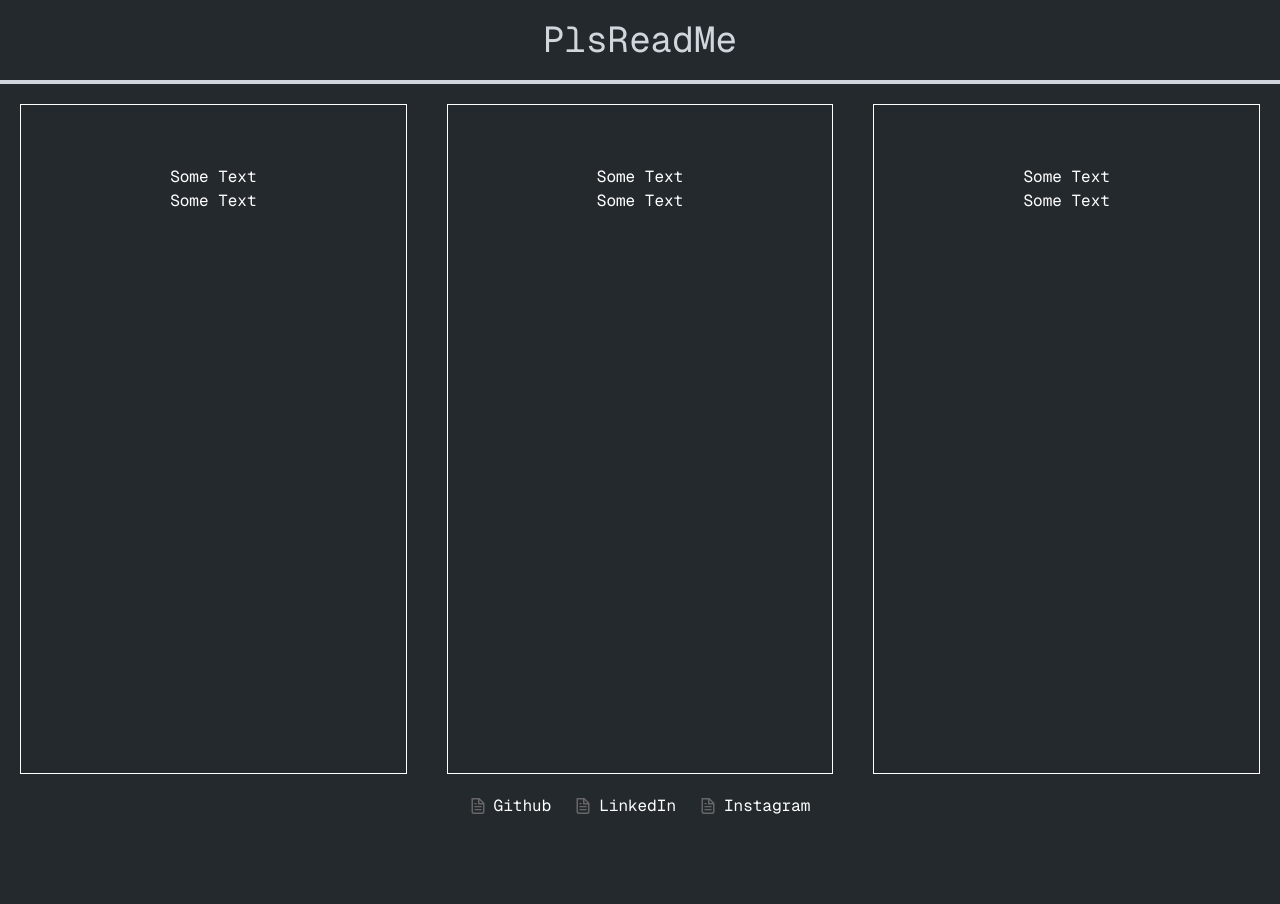
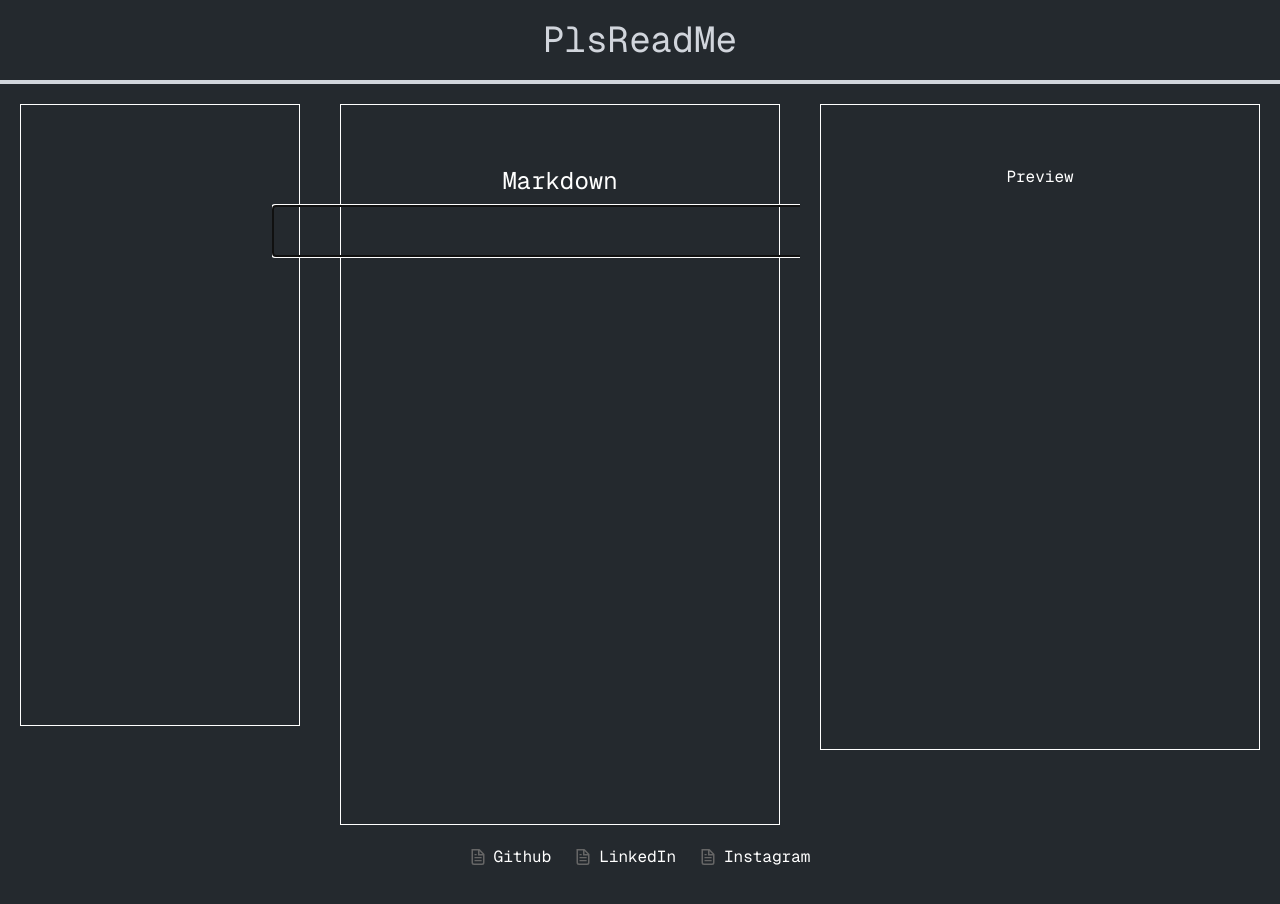
Before and after one commit to tgriarte26/PlsReadMe, a Next.js app: page / in a window 1280 px wide. Shown: the top 904 px of the page. Built offline with nearby package versions, Linux system fonts and the light colour scheme.

Commit message:
editor and preview columns completed

```diff
--- a/package.json
+++ b/package.json
@@ -11,7 +11,9 @@
   "dependencies": {
     "next": "^15.5.2",
     "react": "^19.1.0",
-    "react-dom": "^19.1.0"
+    "react-dom": "^19.1.0",
+    "react-markdown": "^10.1.0",
+    "remark-gfm": "^4.0.1"
   },
   "devDependencies": {
     "@eslint/eslintrc": "^3",
--- /dev/null
+++ b/src/MarkdownEditor.tsx
@@ -0,0 +1,24 @@
+'use client';
+import React from 'react';
+
+type MarkdownEditorProps = {
+  markdownInput: string;
+  setMarkdownInput: React.Dispatch<React.SetStateAction<string>>;
+}
+
+export default function MarkdownEditor({ markdownInput, setMarkdownInput}: MarkdownEditorProps ) {
+
+  return (
+    <div className="flex">
+      <div className="overflow-hidden">
+        <div className="text-2xl text-center pb-2">Markdown</div>
+        <textarea
+          autoFocus
+          className="w-xl border-2 border-white-300 overflow-x-hidden text-1.5xl resize-none outline-white-300"
+          value={markdownInput}
+          onChange={ (e) => setMarkdownInput(e.target.value) }
+          ></textarea>
+      </div>
+    </div>
+  )
+}
--- /dev/null
+++ b/src/MarkdownPreview.tsx
@@ -0,0 +1,49 @@
+'use client';
+import React from 'react';
+import ReactMarkdown, { Components } from 'react-markdown';
+import remarkGfm from 'remark-gfm';
+
+type MarkdownPreviewProps = {
+  markdownInput: string;
+  setMarkdownInput: React.Dispatch<React.SetStateAction<string>>;
+}
+
+export default function MarkdownPreview({ markdownInput, setMarkdownInput} : MarkdownPreviewProps) {
+
+  return (
+      <div className="wrapper">
+        <div className="head">
+          Preview
+        </div>
+
+        <ReactMarkdown
+          remarkPlugins={[remarkGfm]}
+          components={{ code: CodeBlock }}>
+          {markdownInput}
+        </ReactMarkdown>
+      </div>
+  )
+}
+
+
+const CodeBlock: Components['code'] = ({className, children }) => {
+  const isBlock = Boolean(className);
+
+  if (!children) return null;
+
+  if (!isBlock) {
+    return (
+      <code className="bg-gray-200 px-1 rounded">
+        {children}
+      </code>
+    )
+  }
+
+  return (
+    <pre className="bg-gray-900 p-3 rounded overflow-x-auto">
+      <code className={className}>
+        {children}
+      </code>
+    </pre>
+  )
+}
--- a/src/app/components/Body.tsx
+++ b/src/app/components/Body.tsx
@@ -1,22 +1,30 @@
+'use client';
+import { useState } from "react";
+import MarkdownEditor from "../../MarkdownEditor";
+import MarkdownPreview from "../../MarkdownPreview";
 export default function Body() {
+    const [markdownInput, setMarkdownInput] = useState<string>('');
+
     return (
         <div className="font-mono flex">
-            <div className="float-left w-1/3 p-5 text-white bg-[#24292e]">
+            <div className="float-left w-2/8 p-5 text-white bg-[#24292e]">
                 <div className="border pb-[70vh] p-15 justify-items-center">
-                    <h1>Some Text</h1>
-                    <h1>Some Text</h1>
                 </div>
             </div>
-            <div className="float-left w-1/3 p-5 text-white bg-[#24292e]">
+            <div className="float-left w-3/8 p-5 text-white bg-[#24292e]">
                 <div className="border pb-[70vh]  p-15 justify-items-center">
-                    <h1>Some Text</h1>
-                    <h1>Some Text</h1>
+                    <MarkdownEditor
+                        markdownInput = {markdownInput}
+                        setMarkdownInput = {setMarkdownInput}
+                    />
                 </div>
             </div>
-            <div className="float-left w-1/3 p-5 text-white bg-[#24292e]">
+            <div className="float-left w-3/8 p-5 text-white bg-[#24292e]">
                 <div className="border pb-[70vh] p-15 justify-items-center">
-                    <h1>Some Text</h1>
-                    <h1>Some Text</h1>
+                    <MarkdownPreview
+                        markdownInput = {markdownInput}
+                        setMarkdownInput = {setMarkdownInput}
+                    />
                 </div>
             </div>
         </div>
--- /dev/null
+++ b/src/app/components/MarkdownComponent.tsx
@@ -0,0 +1,16 @@
+import React, { useState } from 'react';
+import MarkdownEditor from '../../MarkdownEditor';
+import MarkdownPreview from '../../MarkdownPreview';
+
+const MarkdownComponent = () => {
+  const [markdownInput, setMarkdownInput] = useState<string>('');
+
+  return (
+    <div>
+      <MarkdownEditor markdownInput={markdownInput} setMarkdownInput={setMarkdownInput} />
+      <MarkdownPreview markdownInput={markdownInput} setMarkdownInput={setMarkdownInput} />
+    </div>
+  )
+}
+
+export default MarkdownComponent;
```
Also changed, not shown: 1 other file (tests, documents, lock files or other folders).
